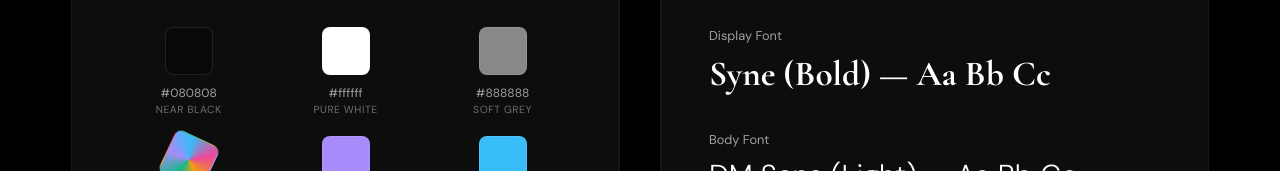
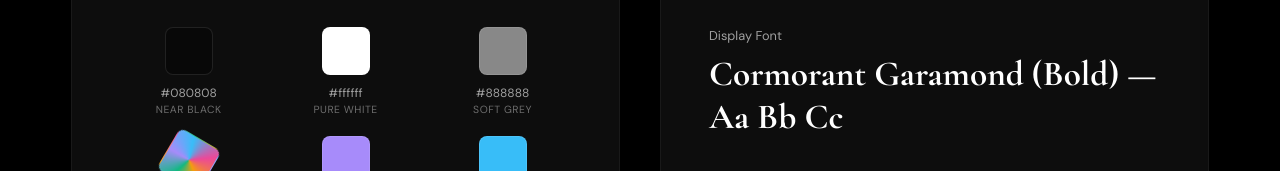
Before and after one commit to nashashibinshibin-a11y/Nasha-Shibin-personal-portfolio, a plain HTML site: page index.html in a window 1280 px wide. Shown: the part 2142-2313 px from the top of the page. Drawn offline with nearby package versions, Linux system fonts and the light colour scheme.

Commit message:
Update font name in typography section to Cormorant Garamond

```diff
--- a/index.html
+++ b/index.html
@@ -224,7 +224,7 @@
 
           <div class="typo-example">
             <div class="typo-font-name">Display Font</div>
-            <div class="typo-font-sample-display">Syne (Bold) — Aa Bb Cc</div>
+            <div class="typo-font-sample-display">Cormorant Garamond (Bold) — Aa Bb Cc</div>
           </div>
 
           <div class="typo-example" style="margin-bottom: 40px;">
```
